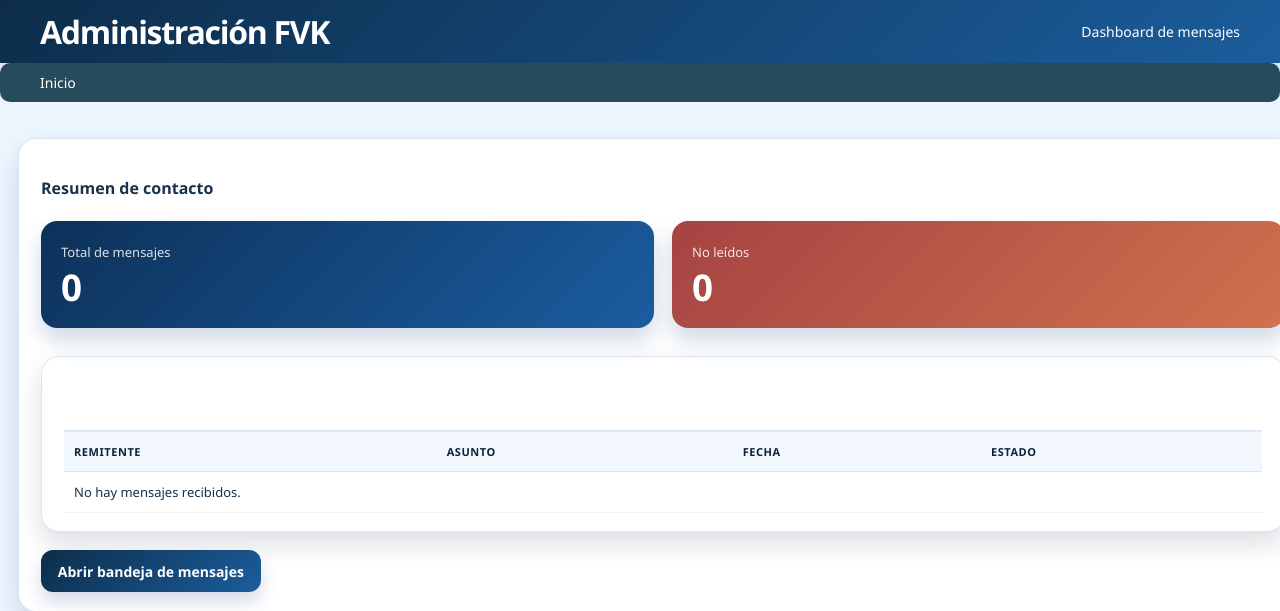
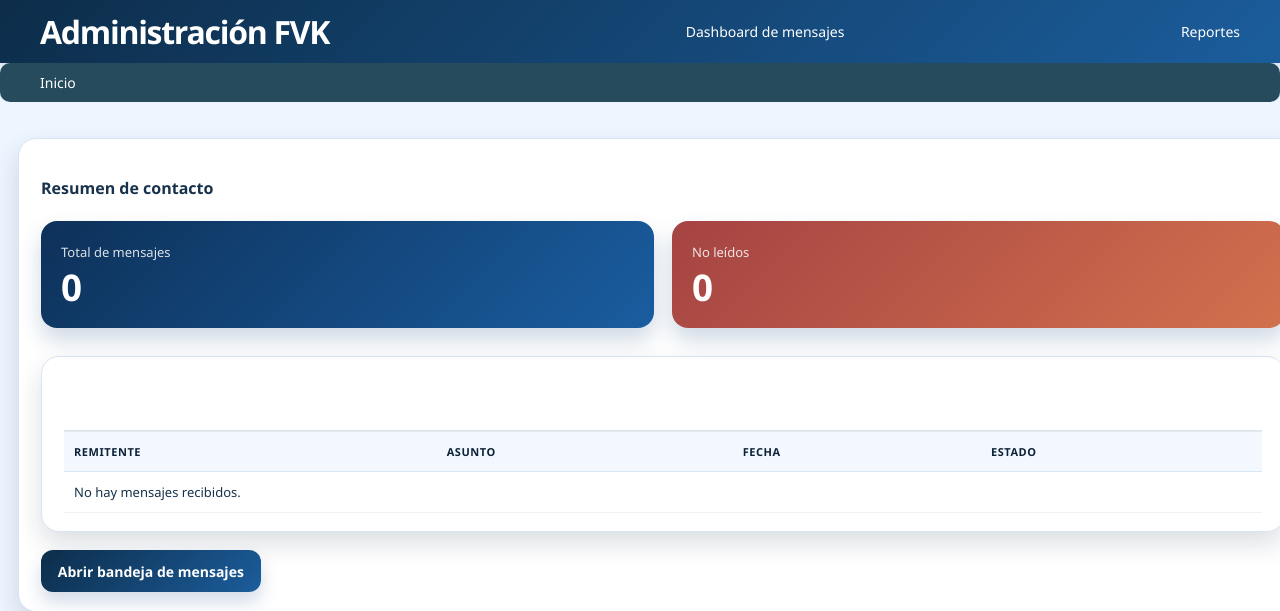
Before and after one commit to jose-lujano/fvkenpo, a Django app: page /admin/dashboard/ in a window 1280 px wide. Shown: the top 611 px of the page. Run offline with Django 5.2, Linux system fonts and the light colour scheme; the visitor is signed in with stand-in values (Sample User, id 1); data that the repository does not hold is empty.

Commit message:
Agregar enlace de reportes en el admin

```diff
--- a/templates/admin/base_site.html
+++ b/templates/admin/base_site.html
@@ -14,4 +14,5 @@
 
 {% block nav-global %}
 <a href="{% url 'admin_dashboard' %}">Dashboard de mensajes</a>
+<a href="{% url 'reportes' %}">Reportes</a>
 {% endblock %}
```
